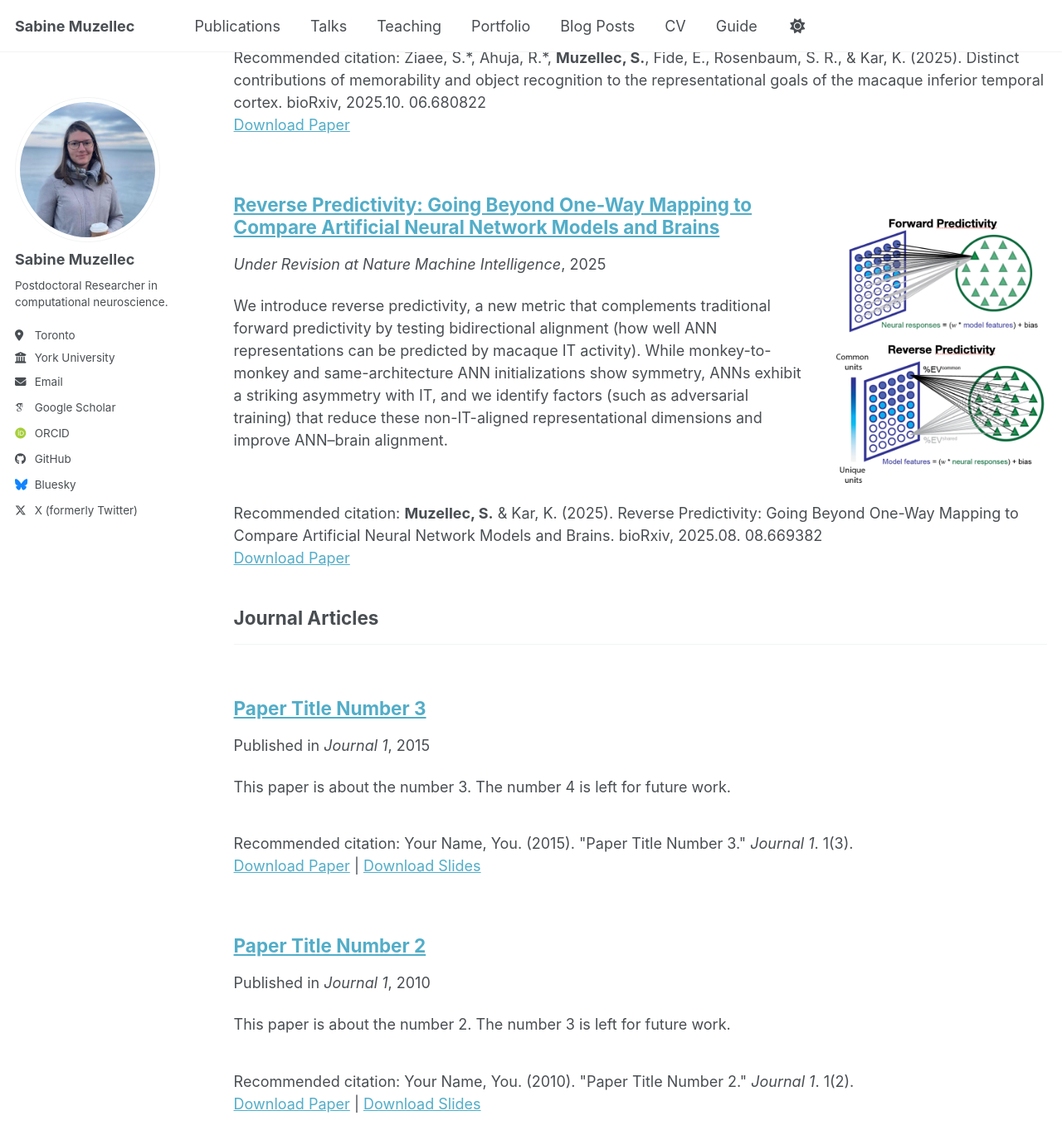
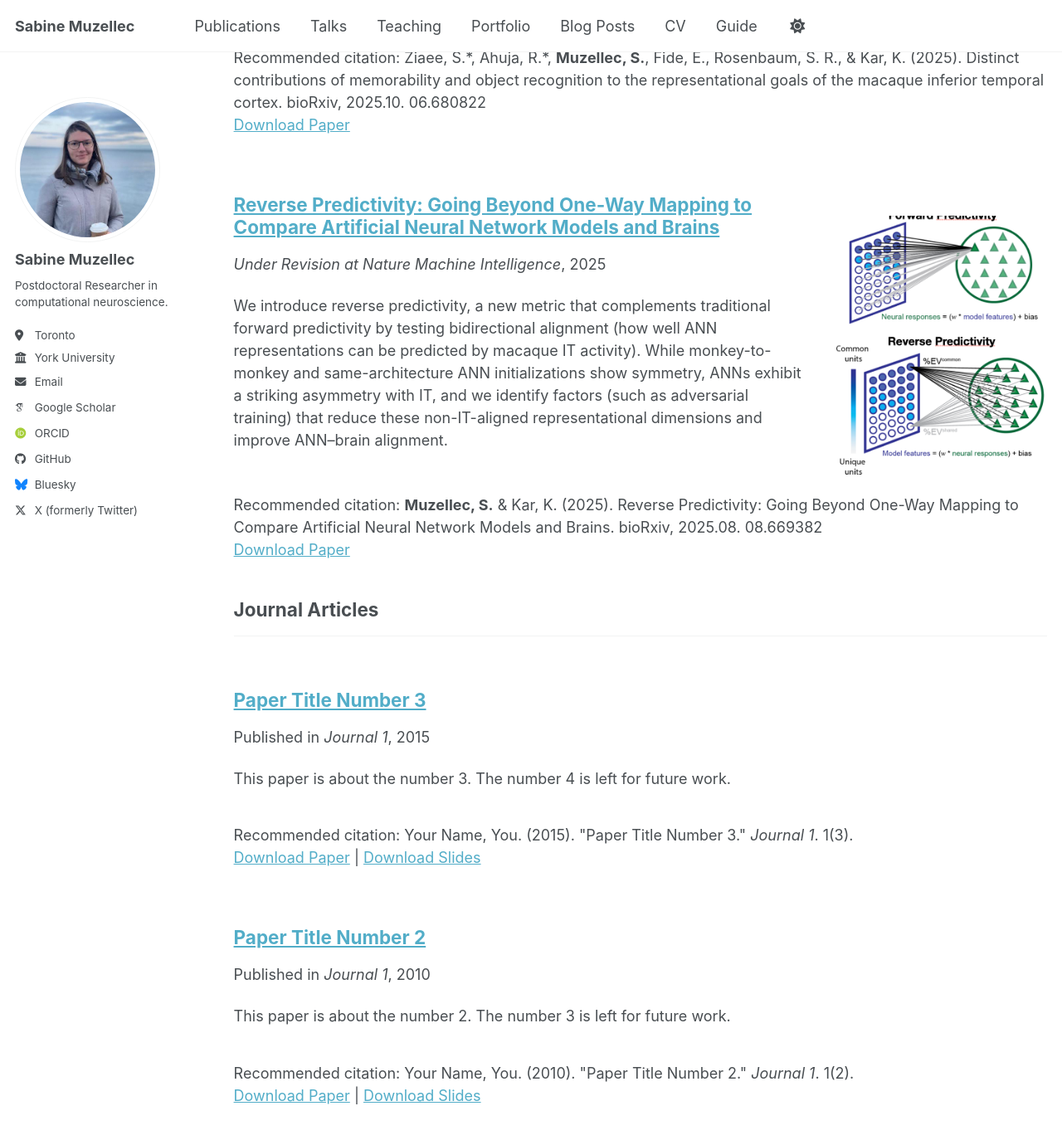
Before and after one commit to S4b1n3/S4b1n3.github.io, a Jekyll site: the page built from _pages/publications.html, in a window 1280 px wide and 1400 px high, scrolled down 1094 px. Shown: the top 1380 px of the window at 83% size. Built offline with Jekyll 4.4.1, drawn with Linux system fonts in a browser that asks for light colours; some web fonts are replaced; a script bundle is joined from its source files by our own code; library files that are not in the unit come from our copies.

Commit message:
reduce reverse predictivity image 6

```diff
--- a/assets/css/main.scss
+++ b/assets/css/main.scss
@@ -86,5 +86,6 @@
 .archive__item-teaser img[src$="reverse_pred.png"] {
   width: 260px !important;  /* adjust: 240–300px to taste */
   height: auto !important;
-  border-radius: 0px;
+  border-radius: 0 !important;
+  margin-top: -10px;
 }
```
